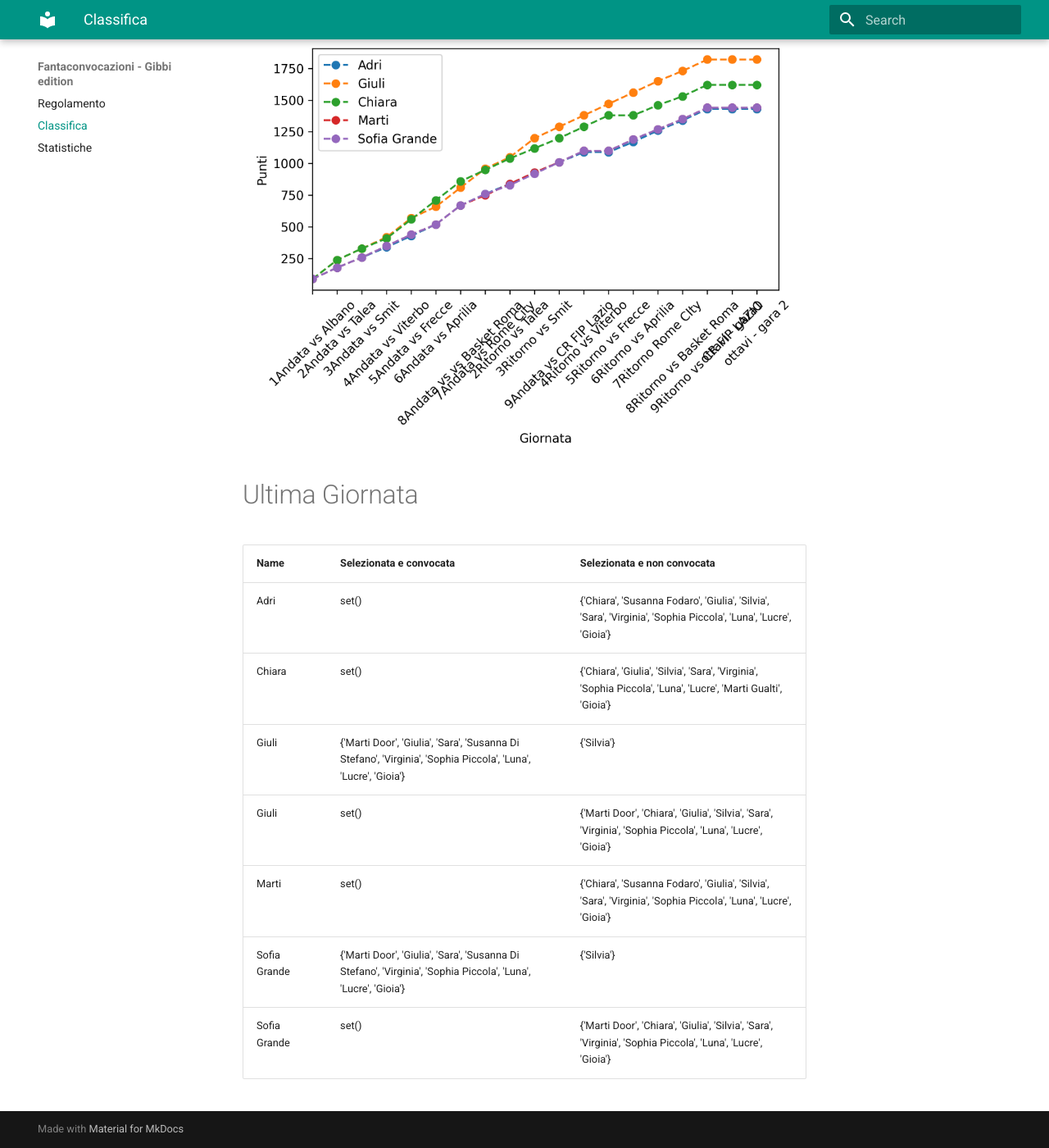
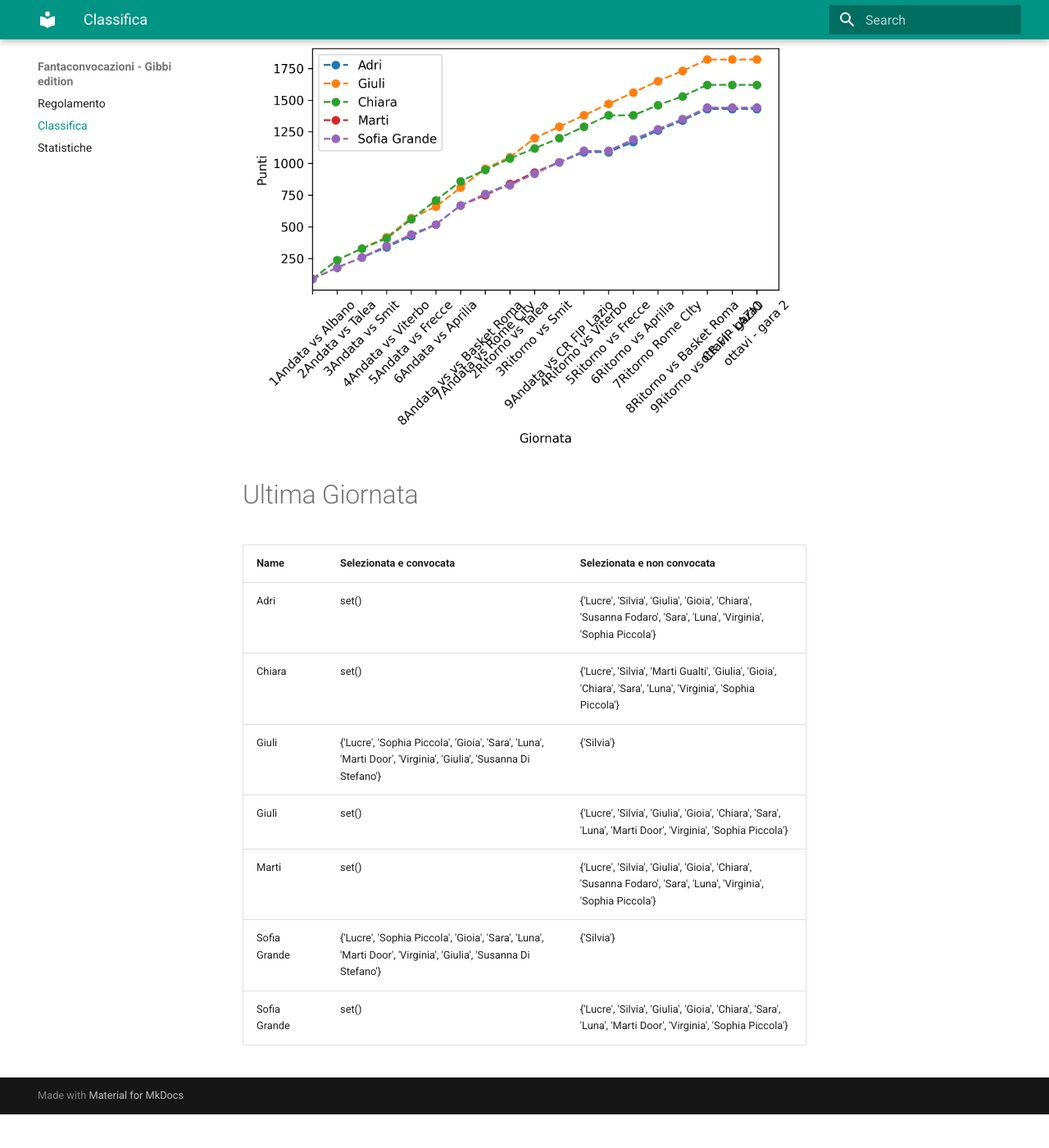
Before and after one commit to martinig94/fantagibbi, an MkDocs documentation site: the page built from docs/Classifica.md, in a window 1280 px wide and 1400 px high, scrolled down 565 px. Shown: the whole window at 82% size. Built offline with MkDocs 1.6.1 and Material for MkDocs 9.7.7, drawn with Linux system fonts in a browser that asks for light colours; after the commit the page ends 1924 px from its top, so only the background shows below that.

Commit message:
Auto-update from main.py

```diff
--- a/docs/Classifica.md
+++ b/docs/Classifica.md
@@ -18,11 +18,11 @@
 <!-- START_TABLE CORRECT -->
 | Name         | Selezionata e convocata                                                                                        | Selezionata e non convocata                                                                                      |
 |:-------------|:---------------------------------------------------------------------------------------------------------------|:-----------------------------------------------------------------------------------------------------------------|
-| Adri         | set()                                                                                                          | {'Chiara', 'Susanna Fodaro', 'Giulia', 'Silvia', 'Sara', 'Virginia', 'Sophia Piccola', 'Luna', 'Lucre', 'Gioia'} |
-| Chiara       | set()                                                                                                          | {'Chiara', 'Giulia', 'Silvia', 'Sara', 'Virginia', 'Sophia Piccola', 'Luna', 'Lucre', 'Marti Gualti', 'Gioia'}   |
-| Giuli        | {'Marti Door', 'Giulia', 'Sara', 'Susanna Di Stefano', 'Virginia', 'Sophia Piccola', 'Luna', 'Lucre', 'Gioia'} | {'Silvia'}                                                                                                       |
-| Giuli        | set()                                                                                                          | {'Marti Door', 'Chiara', 'Giulia', 'Silvia', 'Sara', 'Virginia', 'Sophia Piccola', 'Luna', 'Lucre', 'Gioia'}     |
-| Marti        | set()                                                                                                          | {'Chiara', 'Susanna Fodaro', 'Giulia', 'Silvia', 'Sara', 'Virginia', 'Sophia Piccola', 'Luna', 'Lucre', 'Gioia'} |
-| Sofia Grande | {'Marti Door', 'Giulia', 'Sara', 'Susanna Di Stefano', 'Virginia', 'Sophia Piccola', 'Luna', 'Lucre', 'Gioia'} | {'Silvia'}                                                                                                       |
-| Sofia Grande | set()                                                                                                          | {'Marti Door', 'Chiara', 'Giulia', 'Silvia', 'Sara', 'Virginia', 'Sophia Piccola', 'Luna', 'Lucre', 'Gioia'}     |
+| Adri         | set()                                                                                                          | {'Lucre', 'Silvia', 'Giulia', 'Gioia', 'Chiara', 'Susanna Fodaro', 'Sara', 'Luna', 'Virginia', 'Sophia Piccola'} |
+| Chiara       | set()                                                                                                          | {'Lucre', 'Silvia', 'Marti Gualti', 'Giulia', 'Gioia', 'Chiara', 'Sara', 'Luna', 'Virginia', 'Sophia Piccola'}   |
+| Giuli        | {'Lucre', 'Sophia Piccola', 'Gioia', 'Sara', 'Luna', 'Marti Door', 'Virginia', 'Giulia', 'Susanna Di Stefano'} | {'Silvia'}                                                                                                       |
+| Giuli        | set()                                                                                                          | {'Lucre', 'Silvia', 'Giulia', 'Gioia', 'Chiara', 'Sara', 'Luna', 'Marti Door', 'Virginia', 'Sophia Piccola'}     |
+| Marti        | set()                                                                                                          | {'Lucre', 'Silvia', 'Giulia', 'Gioia', 'Chiara', 'Susanna Fodaro', 'Sara', 'Luna', 'Virginia', 'Sophia Piccola'} |
+| Sofia Grande | {'Lucre', 'Sophia Piccola', 'Gioia', 'Sara', 'Luna', 'Marti Door', 'Virginia', 'Giulia', 'Susanna Di Stefano'} | {'Silvia'}                                                                                                       |
+| Sofia Grande | set()                                                                                                          | {'Lucre', 'Silvia', 'Giulia', 'Gioia', 'Chiara', 'Sara', 'Luna', 'Marti Door', 'Virginia', 'Sophia Piccola'}     |
 <!-- END_TABLE CORRECT -->
```
